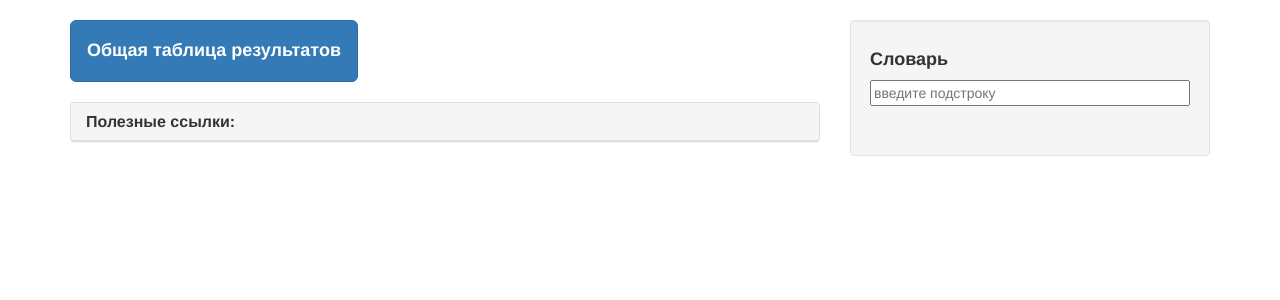
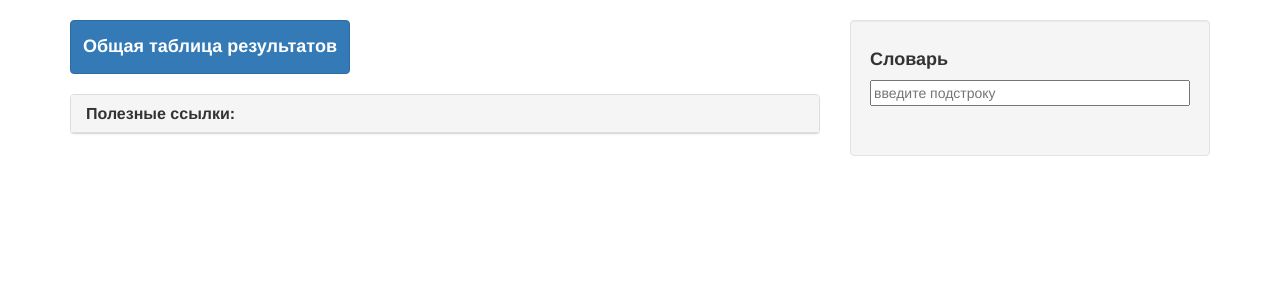
Before and after one commit to TTChangeTheWorld/lksh_parallel_page, a Python web app: template templates/parallel_page.html in a window 1280 px wide. Shown: the part 101-401 px from the top of the page. Run offline with Jinja, Linux system fonts and the light colour scheme; the template is opened without the code that fills it, so the values that code supplies are empty.

Commit message:
Reduce size of button with link to aggregate results table

```diff
--- a/templates/parallel_page.html
+++ b/templates/parallel_page.html
@@ -31,7 +31,7 @@
         <div class="row">
             <div class="col-md-8">
                 <a href="a/">
-                    <div class="btn btn-primary btn-lg results-btn">
+                    <div class="btn btn-primary results-btn">
                         <h4><b>Общая таблица результатов</b></h4>
                     </div>
                 </a>
```
